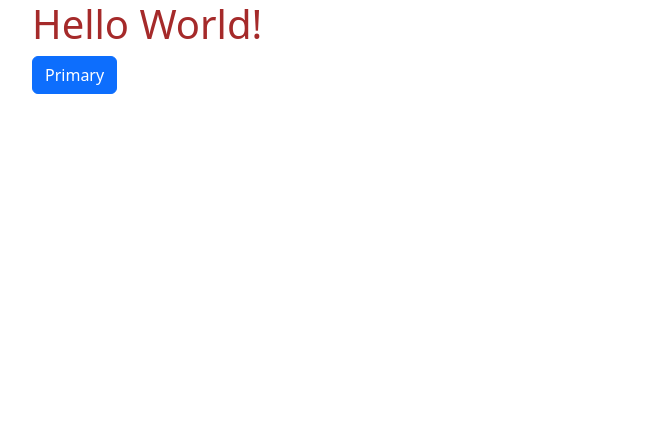
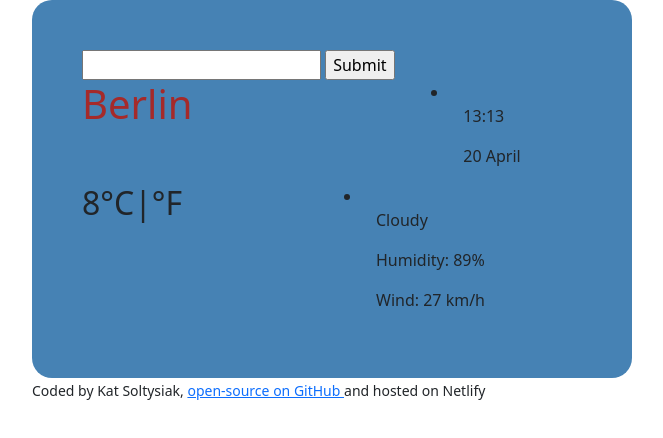
Before and after one commit to kasiasoltysiak/Blueberry-weather-app, a plain HTML site: page index.html in a window 1280 px wide. Shown: the whole page, without its empty margins (50-713 px from the left). Drawn offline with nearby package versions, Linux system fonts and the light colour scheme.

Commit message:
html content added

```diff
--- a/index.html
+++ b/index.html
@@ -15,8 +15,54 @@
   </head>
   <body>
     <div class="container">
-      <h1>Hello World!</h1>
-      <button type="button" class="btn btn-primary">Primary</button>
+      <div class="interface">
+        <form action=""></form>
+        <input type="text" />
+        <input type="submit" />
+
+        <div class="row">
+          <div class="col-8">
+            <h1>Berlin</h1>
+          </div>
+          <div class="col-4">
+            <li>
+              <ul>
+                13:13
+              </ul>
+              <ul>
+                20 April
+              </ul>
+            </li>
+          </div>
+        </div>
+
+        <div class="row">
+          <div class="col">
+            <h2>8<span>°C|°F</span></h2>
+          </div>
+          <div class="col">
+            <li>
+              <ul>
+                Cloudy
+              </ul>
+              <ul>
+                Humidity: 89%
+              </ul>
+              <ul>
+                Wind: 27 km/h
+              </ul>
+            </li>
+          </div>
+        </div>
+      </div>
+
+      <small
+        >Coded by Kat Soltysiak,
+        <a href="https://github.com/kasiasoltysiak/Weather-App"
+          >open-source on GitHub
+        </a>
+        and hosted on Netlify</small
+      >
     </div>
     <script href="src/index.js"></script>
   </body>
--- a/src/style.css
+++ b/src/style.css
@@ -1,3 +1,10 @@
+.interface {
+  background-color: steelblue;
+  max-width: 600px;
+  border-radius: 20px;
+  padding: 50px;
+}
+
 h1 {
   color: brown;
 }
```
